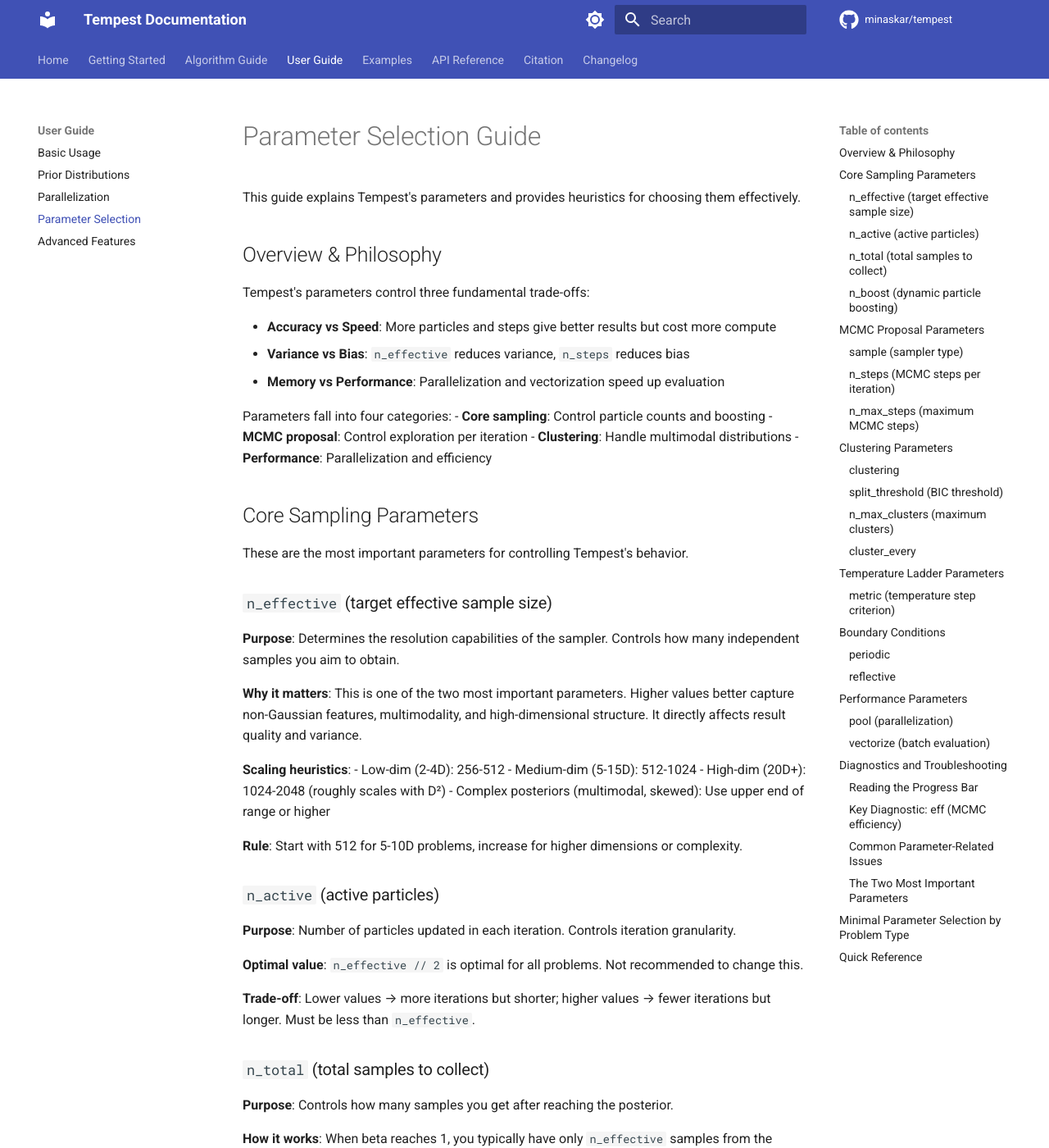
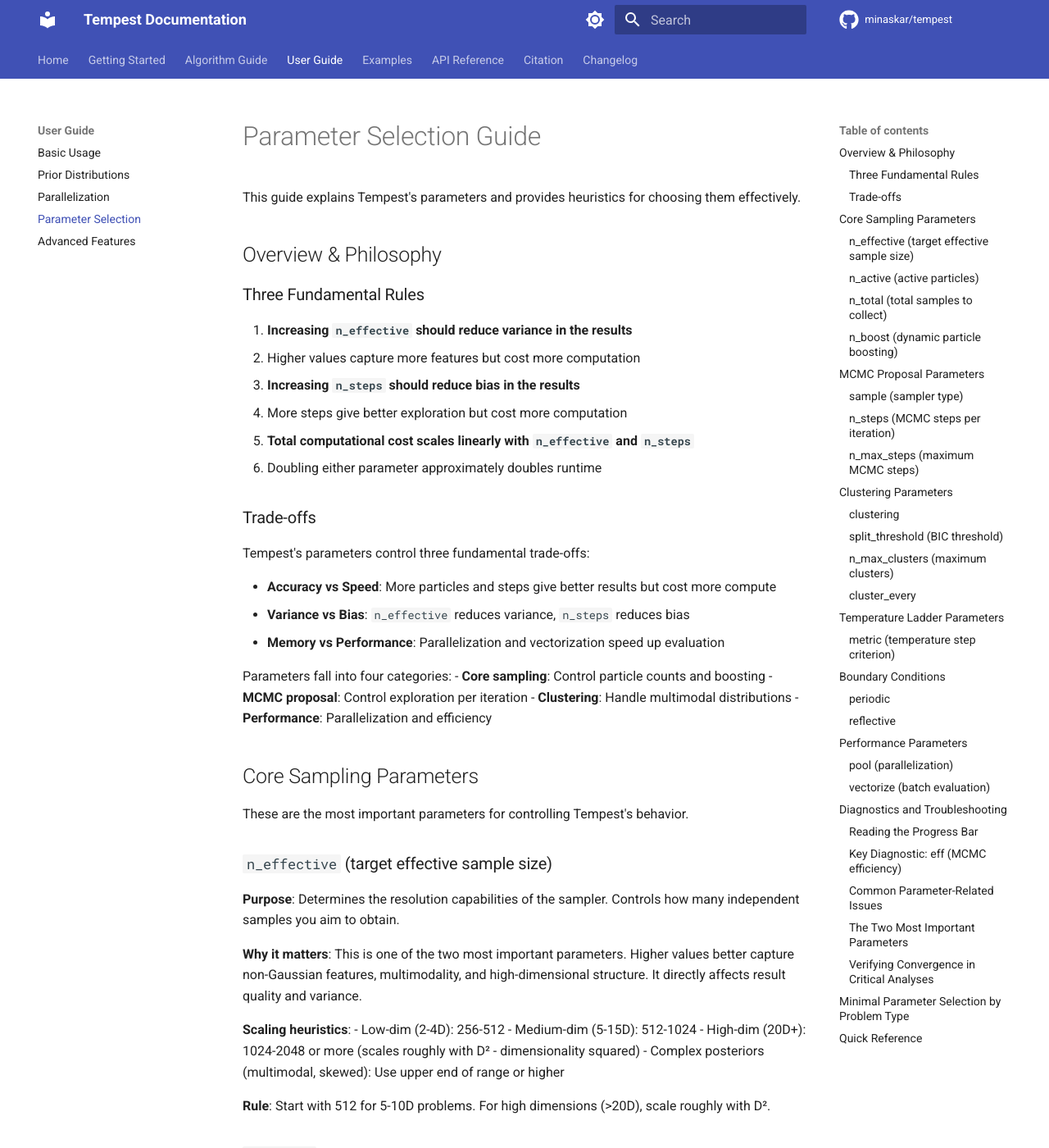
Before and after one commit to minaskar/tempest, an MkDocs documentation site: the page built from docs/user_guide/parameter_selection.md, in a window 1280 px wide and 1400 px high. Shown: the whole window at 82% size. Built offline with MkDocs 1.6.1 and Material for MkDocs 9.7.7, drawn with Linux system fonts in a browser that asks for light colours; comment, search, counter and statistics services are not loaded; some of the changed text lies outside the part shown.

Commit message:
docs: fix inaccuracies in parameter selection guide
Major corrections to parameter selection guide:\n\n- Added three fundamental rules at the beginning explaining variance/bias/cost trade-offs\n- Clarified n_effective should scale roughly with D² for high-dimensional problems\n- Fixed quick reference table to accurately reflect parameter behavior:\n  - n_active: "Not recommended" (not accuracy vs speed)\n  - n_boost: "Wide prior for posterior-only" and "N/A (Don't use)"\n  - n_steps: Removed incorrect eff<0.1 guidance\n- Fixed n_active troubleshooting guidance for slow progress problems\n- Added n_steps vs efficiency relationship explanation\n- Added convergence diagnosis guidance recommending two-run verification

```diff
--- a/docs/user_guide/parameter_selection.md
+++ b/docs/user_guide/parameter_selection.md
@@ -3,6 +3,19 @@
 This guide explains Tempest's parameters and provides heuristics for choosing them effectively.
 
 ## Overview & Philosophy
+
+### Three Fundamental Rules
+
+1. **Increasing `n_effective` should reduce variance in the results**
+   - Higher values capture more features but cost more computation
+
+2. **Increasing `n_steps` should reduce bias in the results**
+   - More steps give better exploration but cost more computation
+
+3. **Total computational cost scales linearly with `n_effective` and `n_steps`**
+   - Doubling either parameter approximately doubles runtime
+
+### Trade-offs
 
 Tempest's parameters control three fundamental trade-offs:
 
@@ -29,10 +42,10 @@
 **Scaling heuristics**:
 - Low-dim (2-4D): 256-512
 - Medium-dim (5-15D): 512-1024
-- High-dim (20D+): 1024-2048 (roughly scales with D²)
+- High-dim (20D+): 1024-2048 or more (scales roughly with D² - dimensionality squared)
 - Complex posteriors (multimodal, skewed): Use upper end of range or higher
 
-**Rule**: Start with 512 for 5-10D problems, increase for higher dimensions or complexity.
+**Rule**: Start with 512 for 5-10D problems. For high dimensions (>20D), scale roughly with D².
 
 ### `n_active` (active particles)
 
@@ -92,6 +105,8 @@
 - Multiple runs give different results
 
 **Rule**: Increase if results appear biased. Start with `n_dim // 2`, increase to `n_dim` or `2*n_dim` if needed.
+
+**Relationship with efficiency**: The actual number of MCMC steps performed is `n_steps` scaled by the inverse of the efficiency (`eff`). If the efficiency drops, more steps are automatically performed to counter that. Nothing beyond that.
 
 ### `n_max_steps` (maximum MCMC steps)
 
@@ -240,7 +255,7 @@
 - **Solution**: Increase `n_steps` (reduces bias)
 
 **Problem**: Slow progress, many iterations
-- **Solution**: Decrease `n_active` relative to `n_effective`, or enable `n_boost`
+- **Solution**: Reduce `n_effective` (as long as it's large enough to capture posterior geometry), or enable `n_boost`
 
 **Problem**: Missing modes in multimodal posterior
 - **Solution**: Ensure `clustering=True`, increase `n_effective`, use wider priors
@@ -252,6 +267,20 @@
 2. **`n_steps`**: Controls bias and exploration (increase if biased)
 
 Most issues can be solved by adjusting these two parameters.
+
+### Verifying Convergence in Critical Analyses
+
+For publication-quality or critical results, always verify convergence:
+
+**Method**: Run two independent samplers with different settings:
+- **Run 1**: Standard settings (`n_effective=512`, `n_steps=n_dim/2`)
+- **Run 2**: More conservative settings (`n_effective=1024`, `n_steps=n_dim`)
+
+**Verification**: Compare the resulting posteriors:
+- If they match closely: Results are converged and reliable
+- If they differ significantly: Neither has converged, increase both parameters further
+
+**Rule**: When in doubt, run with doubled `n_effective` and `n_steps` and verify they give consistent results.
 
 ## Minimal Parameter Selection by Problem Type
 
```
Also changed, not shown: other parts of docs/user_guide/parameter_selection.md (+3 -3 lines).
